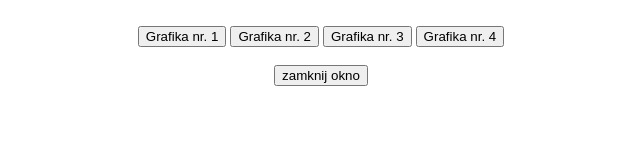
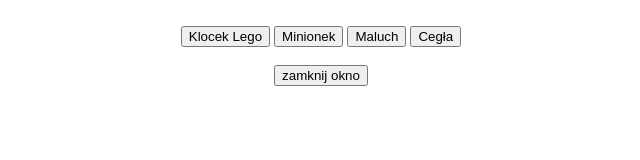
Before and after one commit to Czeczo3k/JavaScript, a plain HTML site: page zadanie2_czecz3k.html in a window 1280 px wide. Shown: the whole page, without its empty margins (319-959 px from the left). Drawn offline with Linux system fonts and the light colour scheme.

Commit message:
Update zadanie2_czecz3k.html

```diff
--- a/zadanie2_czecz3k.html
+++ b/zadanie2_czecz3k.html
@@ -15,13 +15,13 @@ window.open("obraz.html","okienko","toolbar=no,directories=no,menubar=no,height=
 <body>
 <br>
 	<center>
-<input type="button" name="przycisk" value="Grafika nr. 1" onclick="window.open('Grafika_nr_1.html','okienko','toolbar=no,directories=no,menubar=no,height=200,width=200,top=500,left=500')">
+<input type="button" name="przycisk" value="Klocek Lego" onclick="window.open('Grafika_nr_1.html','okienko','toolbar=no,directories=no,menubar=no,height=200,width=200,top=500,left=500')">
 
-<input type="button" name="przycisk" value="Grafika nr. 2" onclick="window.open('Grafika_nr_2.html','okienko','toolbar=no,directories=no,menubar=no,height=200,width=200,top=500,left=500')">
+<input type="button" name="przycisk" value="Minionek" onclick="window.open('Grafika_nr_2.html','okienko','toolbar=no,directories=no,menubar=no,height=200,width=200,top=500,left=500')">
 
-<input type="button" name="przycisk" value="Grafika nr. 3" onclick="window.open('Grafika_nr_3.html','okienko','toolbar=no,directories=no,menubar=no,height=200,width=200,top=500,left=500')">
+<input type="button" name="przycisk" value="Maluch" onclick="window.open('Grafika_nr_3.html','okienko','toolbar=no,directories=no,menubar=no,height=200,width=200,top=500,left=500')">
 
-<input type="button" name="przycisk" value="Grafika nr. 4" onclick="window.open('Grafika_nr_4.html','okienko','toolbar=no,directories=no,menubar=no,height=200,width=200,top=500,left=500')">
+<input type="button" name="przycisk" value="Cegła" onclick="window.open('Grafika_nr_4.html','okienko','toolbar=no,directories=no,menubar=no,height=200,width=200,top=500,left=500')">
 
 <br><br>
 
```
